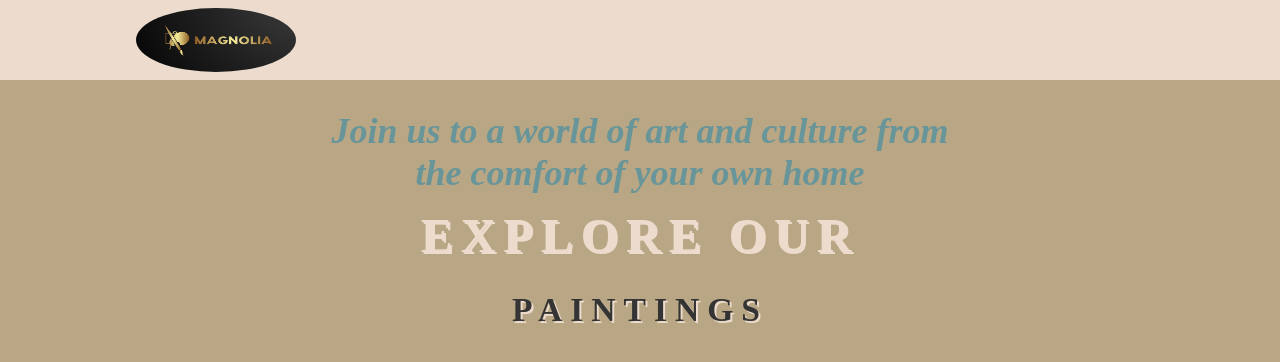
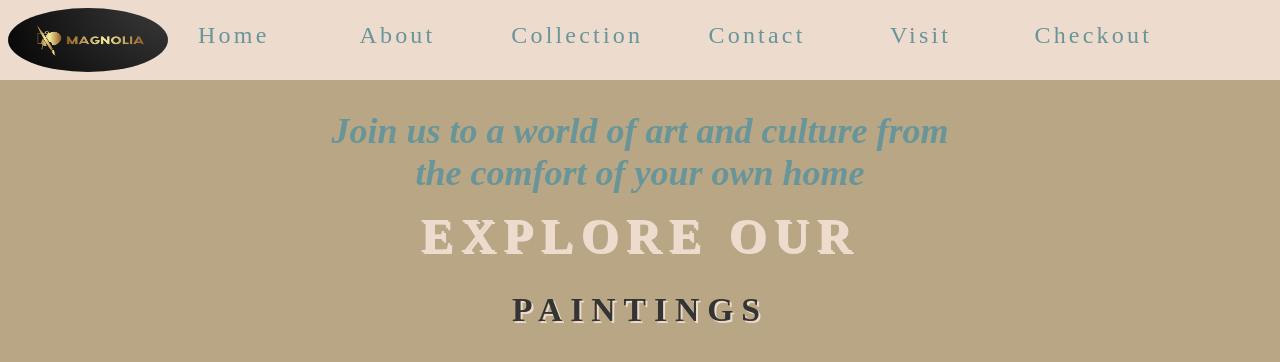
Before and after one commit to milicagareski/Online_museum_of_art_REACT, a React (Vite) app: page /about in a window 1280 px wide. Shown: the top 362 px of the page. Built offline with nearby package versions, Linux system fonts and the light colour scheme; a web font is replaced by a local one.

Commit message:
navbar complete

```diff
--- a/src/App.css
+++ b/src/App.css
@@ -190,12 +190,12 @@ ul {
 .hide-nav {
   display: none;
   transition: var(--transition);
-  overflow: hidden;
+  /* overflow: hidden; */
 }
 
 .show-nav {
   padding-bottom: 2rem;
-  transition: var(--transition);
+  /* transition: var(--transition); */
   overflow: hidden;
   height: 580px;
 }
@@ -909,6 +909,8 @@ form label h2 {
   }
   .nav-links {
     flex-direction: row;
+    justify-content: space-between;
+    font-size: 1rem;
   }
   .nav-links li {
     /* max-width: 3rem; */
@@ -930,7 +932,18 @@ form label h2 {
 
   .hide-nav {
     display: block;
-    position: absolute;
+    margin-left: 12rem;
+    transition: none;
+  }
+  .show-nav {
+    display: block;
+    transition: none;
+  }
+  nav {
+    margin-top: -5rem;
+  }
+  .title {
+    display: inline;
   }
 }
 
@@ -979,6 +992,17 @@ form label h2 {
   }
   #nav-section li {
     margin: 0 2rem;
-    height: 200px;
+    padding: 0;
+  }
+  .title {
+    display: inline;
+    margin-left: -8rem;
+  }
+  .hide-nav {
+    margin-left: 1rem;
+    transition: none;
+  }
+  .show-nav {
+    transition: none;
   }
 }
```
